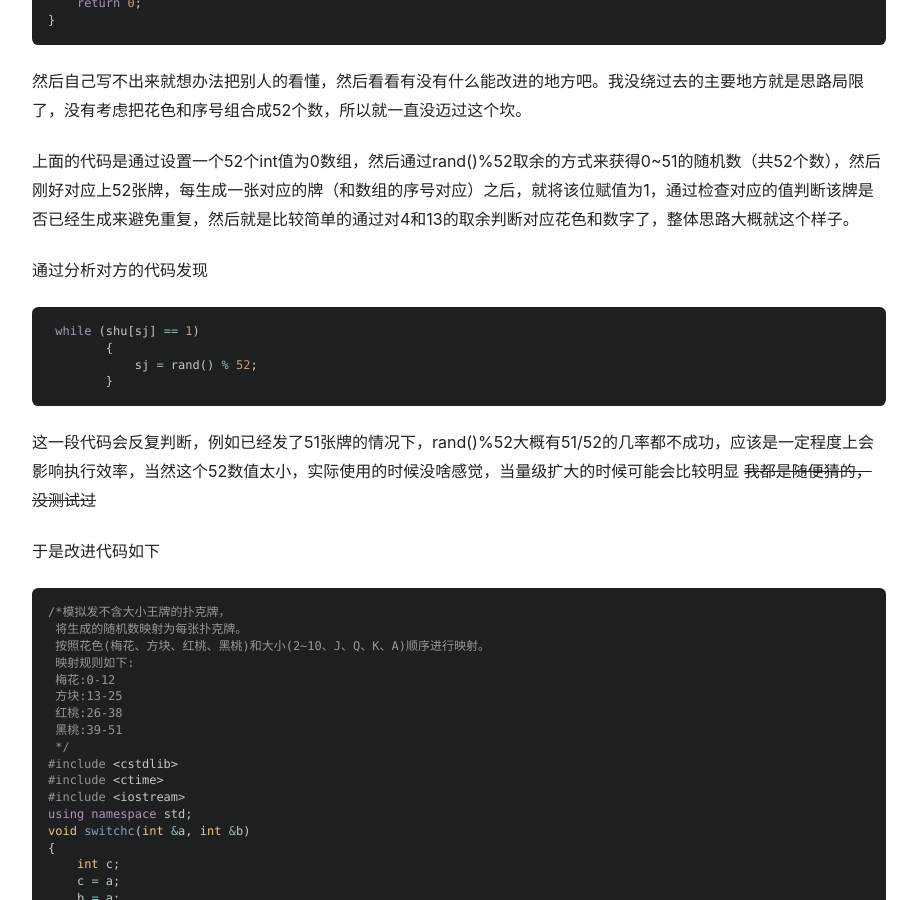
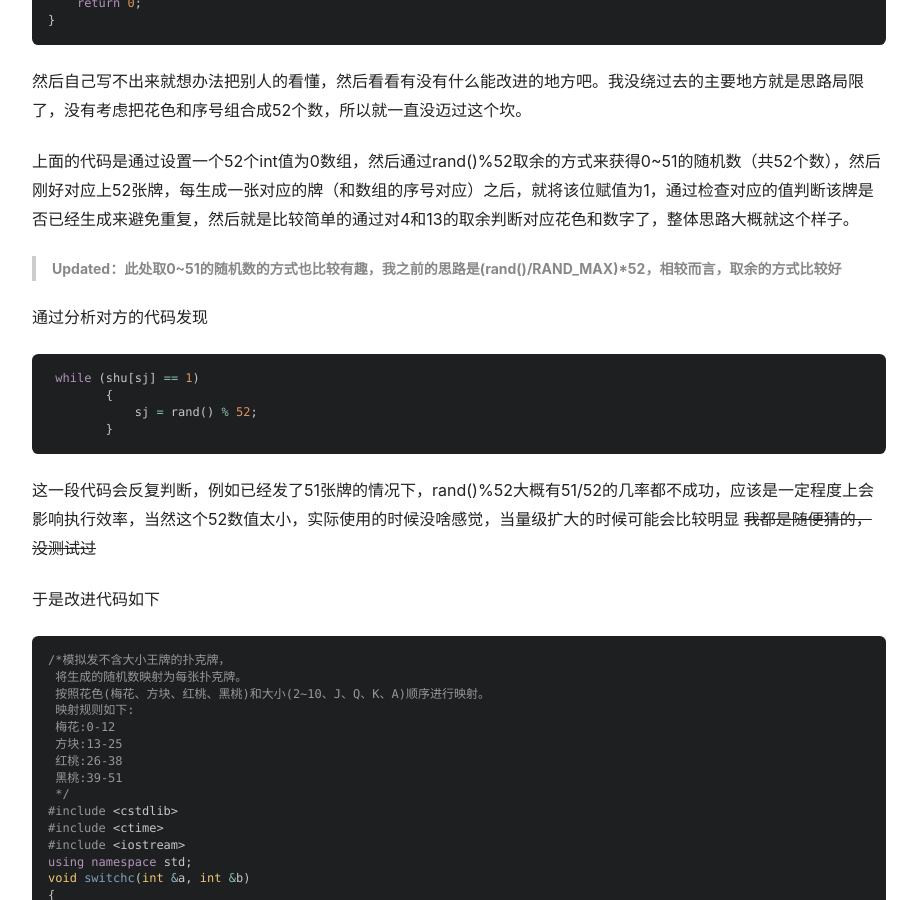
Before and after one commit to alenelric/alenelric.github.io, a Jekyll site: the page built from _posts/2018-10-21-start-learn-c++.md, in a window 1280 px wide and 900 px high, scrolled down 2203 px. Shown: the whole window, without its empty margins (71-988 px from the left). Built offline with Jekyll 4.4.1, drawn with Linux system fonts in a browser that asks for light colours; nearby versions of some CDN libraries; comment, search, counter and statistics services are not loaded.

Commit message:
Update _posts/2018-10-21-start-learn-c++.md

```diff
--- a/_posts/2018-10-21-start-learn-c++.md
+++ b/_posts/2018-10-21-start-learn-c++.md
@@ -107,6 +108,8 @@ int main()
 然后自己写不出来就想办法把别人的看懂，然后看看有没有什么能改进的地方吧。我没绕过去的主要地方就是思路局限了，没有考虑把花色和序号组合成52个数，所以就一直没迈过这个坎。
 
 上面的代码是通过设置一个52个int值为0数组，然后通过rand()%52取余的方式来获得0~51的随机数（共52个数），然后刚好对应上52张牌，每生成一张对应的牌（和数组的序号对应）之后，就将该位赋值为1，通过检查对应的值判断该牌是否已经生成来避免重复，然后就是比较简单的通过对4和13的取余判断对应花色和数字了，整体思路大概就这个样子。
+
+>__Updated：此处取0~51的随机数的方式也比较有趣，我之前的思路是(rand()/RAND_MAX)\*52，相较而言，取余的方式比较好__
 
 通过分析对方的代码发现
 
```
Also changed, not shown: other parts of _posts/2018-10-21-start-learn-c++.md (+1 -0 lines).
